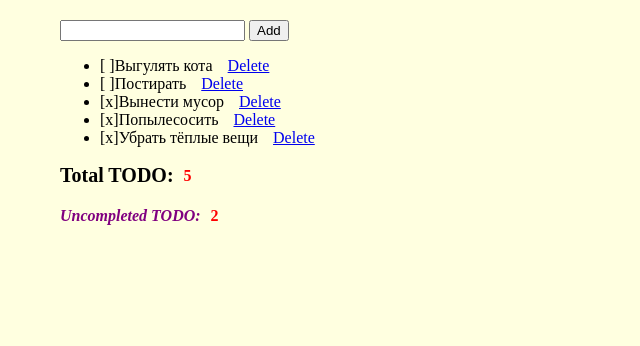
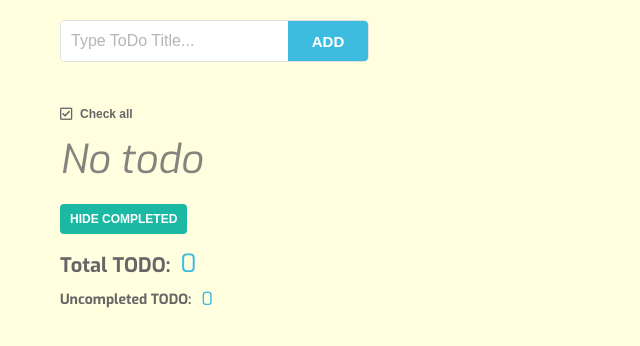
Before and after one commit to agromski/JS_education, a plain HTML site: page toDoList/index.html in a window 1280 px wide. Shown: the whole page, without its empty margins (0-640 px from the left). Drawn offline with nearby package versions, Linux system fonts and the light colour scheme.

Commit message:
add toDoList finished

```diff
--- a/toDoList/css/main.css
+++ b/toDoList/css/main.css
@@ -6,21 +6,108 @@
 body{
 	margin: 0;
 	background: lightyellow;
+	font: 14px/1.2 'Exo', Arial, Helvetica, sans-serif;
+	color: #666;
+}
+button:focus{
+	outline: none;
 }
 #wrapper{
 	max-width: 1200px;
 	padding: 20px;
 	margin: 0 auto;
 }
+.add-form{
+	display: inline-block;
+	border: 1px solid #e0e0e0;
+	border-radius: 5px;
+	overflow: hidden;
+	margin: 0 0 40px;
+}
+.add-form input[type="text"]{
+	height: 40px;
+	padding: 5px 10px;
+	border: none;
+	min-width: 200px;
+	font-size: 16px;
+	outline: none;
+	color: #666;
+	float: left;
+}
+.add-form input[type='text']::placeholder{
+	color: #b5b5b5;
+}
+.add-form button[type="submit"] {
+	border: none;
+	height: 40px;
+	line-height: 40px;
+	text-transform: uppercase;
+	background: #3dbce0;
+	color: #fff;
+	font-size: 15px;
+	font-weight: 600;
+	min-width: 80px;
+	float: left;
+	cursor: pointer;
+	transition: background 0.3s;
+}
+.add-form button[type="submit"]:hover{
+	background: #22abd3;
+}
+.check-all{
+	display: block;
+	font:bold 12px/1.2 Arial, Helvetica, sans-serif;
+	cursor: pointer;
+	position: relative;
+	padding: 0 0 0 20px;
+	margin: 0 0 15px;
+}
+.check-all .icon{
+	position: absolute;
+	top: 0;
+	left: 0;
+	font-size: 14px;
+}
+.check-all:hover{
+	color: #000;
+}
+.my-list{
+	padding:0;
+	margin:0 0 20px;
+	list-style:none;
+}
+.my-list li{
+	margin: 0 0 10px;
+}
 .btn-delete{
 	margin-left: 15px;
 }
+.btn-delete i{
+	color: #f00;
+}
 .checkbox{
 	cursor: pointer;
+	margin: 0 10px 0 0;
+}
+.btn-hide{
+	background: #1bb8a3;
+	border: none;
+	color: #fff;
+	text-transform: uppercase;
+	font-size: 12px;
+	font-weight: bold;
+	height: 30px;
+	border-radius: 4px;
+	padding: 5px 10px;
+	cursor: pointer;
+	transition: background 0.3s;
+	margin: 0 0 15px;
+}
+.btn-hide:hover{
+	background: #000;
 }
 dl{
 	margin: 0;
-	line-height: 25px;
 }
 dt{
 	float: left;
@@ -28,17 +115,26 @@ dt{
 	margin: 0 10px 0 0;
 }
 dd{
-	font-weight: bold;
-	color: #f00;
-	overflow: hidden;
-	margin: 0 0 15px;
+	color: #3dbce0;
+	margin: 0 0 10px;
 }
 .total{
 	font-weight: bold;
 	font-size: 20px;
+	line-height: 33px;
+}
+.total-value{
+	font-size: 25px;
 }
 .subtotal{
 	font-weight: bold;
+	line-height: 22px;
+}
+.subtotal-value{
+	font-size: 18px;
+}
+.default-text{
+	font-size: 40px;
 	font-style: italic;
-	color: purple;
+	opacity: .8;
 }
--- a/toDoList/index.html
+++ b/toDoList/index.html
@@ -4,16 +4,20 @@
 	<meta charset="utf-8">
 	<meta name="viewport" content="width=device-width, initial-scale=1.0">
 	<title>JS Test</title>
+	<link href="https://fonts.googleapis.com/css?family=Exo:300,300i,400,400i,500,500i,600,600i,700,700i" rel="stylesheet">
+	<link rel="stylesheet" href="https://use.fontawesome.com/releases/v5.0.13/css/all.css" integrity="sha384-DNOHZ68U8hZfKXOrtjWvjxusGo9WQnrNx2sqG0tfsghAvtVlRW3tvkXWZh58N9jp" crossorigin="anonymous">
 	<link rel="stylesheet" href="css/main.css">
 </head>
 <body>
 	<div id="wrapper">
 		<form class="add-form">
-			<input type="text">
+			<input type="text" placeholder="Type ToDo Title...">
 			<button type="submit"> Add </button>
 		</form>
+		<span class="check-all"><i class="icon far fa-check-square"></i>Check all</span>
 		<ul class="my-list">
 		</ul>
+		<button type="button" class="btn-hide">hide completed</button>
 		<dl>
 			<dt class="total">Total TODO:</dt>
 			<dd class="total-value"></dd>
--- a/toDoList/js/jquery.main.js
+++ b/toDoList/js/jquery.main.js
@@ -4,7 +4,7 @@ $(function(){
 });
 
 
-var array = [{
+/*var array = [{
 		title: "Выгулять кота",
 		done: false,
 	},
@@ -23,16 +23,22 @@ var array = [{
 	{
 		title: "Убрать тёплые вещи",
 		done: true,
-}];
+}];*/
+
+
 
 function toDoList() {
-
+	var array = JSON.parse(localStorage.getItem('array')) || [];
 	var form = $('.add-form');
 	var input = form.find('input');
 	var listContainer = $('.my-list');
 	var total = $('.total-value');
 	var subtotal = $('.subtotal-value');
-
+	var btnHide = $('.btn-hide');
+	var newArray = array.slice(0);
+	var hideCompletedFlag = false;
+	var btnCheckAll = $('.check-all');
+	var defText = $('.default-text');
 
 	renderList();
 
@@ -49,20 +55,42 @@ function toDoList() {
 	});
 
 	$(listContainer).on('click', '.checkbox', function(){
-		reverseValue(this.dataset.index);
+		editValue(this.dataset.index);
 	});
 
+	btnHide.on('click', function() {
+		toogleFlag();
+	});
+
+	btnCheckAll.on('click', function() {
+		checkAll();
+	});
 
 	// renderList
 	function renderList() {
 		var list = '';
-		$(array).each(function (index, item) {
-			var checkbox = (item.done) ? '<span class="checkbox" data-index="' + index + '">[x]</span>' : '<span class="checkbox" data-index="' + index + '">[ ]</span>';
-			list = list + '<li>' + checkbox + item.title + '<a href="#" data-index="' + index + '" class="btn-delete">Delete</a>' + '</li>';
+
+		if (hideCompletedFlag) {
+			newArray = array.filter(function(el) { return !el.done; });
+			btnHide.html('show completed');
+		} else {
+			newArray = array;
+			btnHide.html('hide completed');
+		};
+
+		$(newArray).each(function (index, item) {
+			var checkbox = (item.done) ? '<span class="checkbox" data-index="' + index + '"><i class="far fa-check-square"></i></span>' : '<span class="checkbox" data-index="' + index + '"><i class="far fa-square"></i></span>';
+			list = list + '<li>' + checkbox + item.title + '<a href="#" data-index="' + index + '" class="btn-delete"><i class="fa fa-times"></i></a>' + '</li>';
 		});
-		listContainer.html(list);
+
 		total.html(array.length);
 		subtotal.html(array.filter(function(el) { return !el.done; }).length);
+
+		listContainer.html(list);
+
+		if (array.length == 0) listContainer.html('<li class="default-text">No todo</li>');
+
+		localStorage.setItem('array', JSON.stringify(array));
 	};
 
 	// addItem
@@ -81,10 +109,22 @@ function toDoList() {
 		renderList();
 	};
 
-	// reverseValue
-	function reverseValue(index) {
+	// editValue
+	function editValue(index) {
 		array[index].done=!array[index].done;
 		renderList();
 	};
 
+	function toogleFlag() {
+		hideCompletedFlag = !hideCompletedFlag;
+		renderList();
+	};
+
+	function checkAll() {
+		$(array).each(function (index, item) {
+			item.done = true;
+		});
+		renderList();
+	};
+
 };
```
